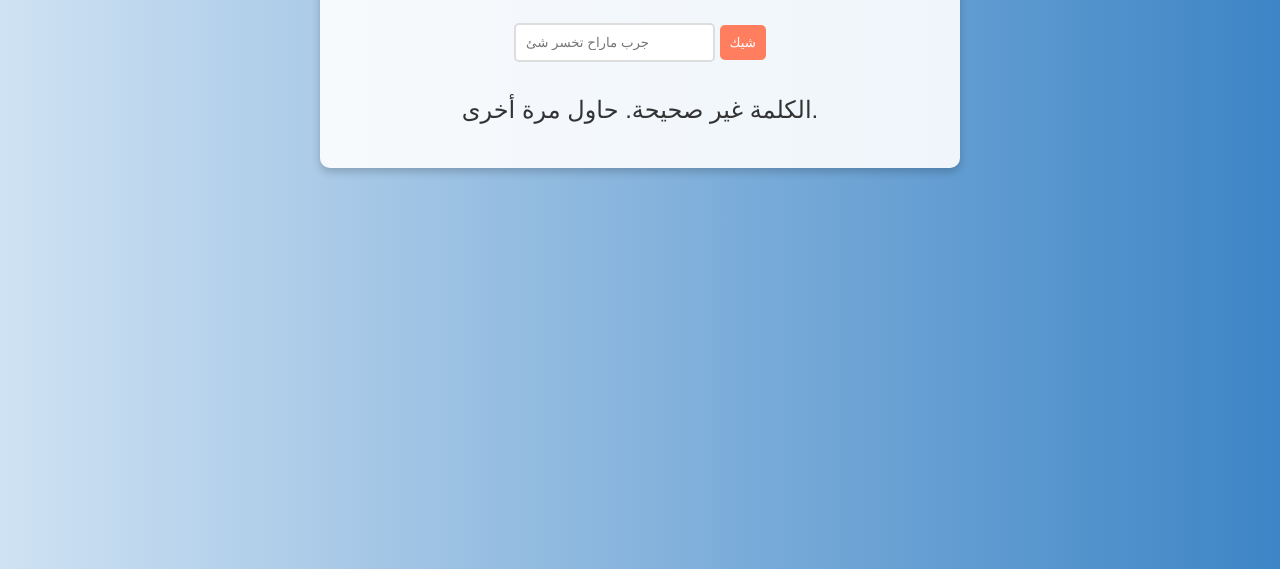
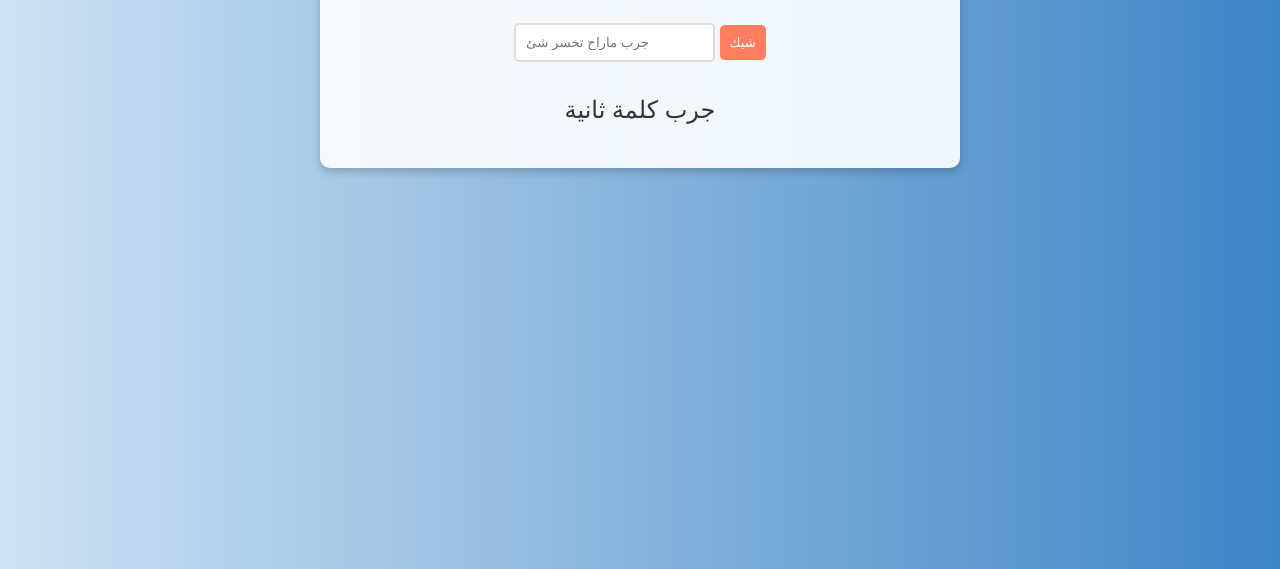
Before and after one commit to IiProXiI/PuzHome, a plain HTML site: page challenge1.html in a window 1280 px wide. Both pictures are taken after a click on the button "شيك". Shown: the part 231-800 px from the top of the page. Drawn offline with Linux system fonts and the light colour scheme.

Commit message:
Update challenge1.html

```diff
--- a/challenge1.html
+++ b/challenge1.html
@@ -63,7 +63,7 @@
                     window.location.href = 'challenge2.html'; // الانتقال إلى التحدي التالي بعد 2 ثانية
                 }, 2000);
             } else {
-                resultElement.textContent = 'الكلمة غير صحيحة. حاول مرة أخرى.';
+                resultElement.textContent = 'جرب كلمة ثانية';
             }
         }
     </script>
```
